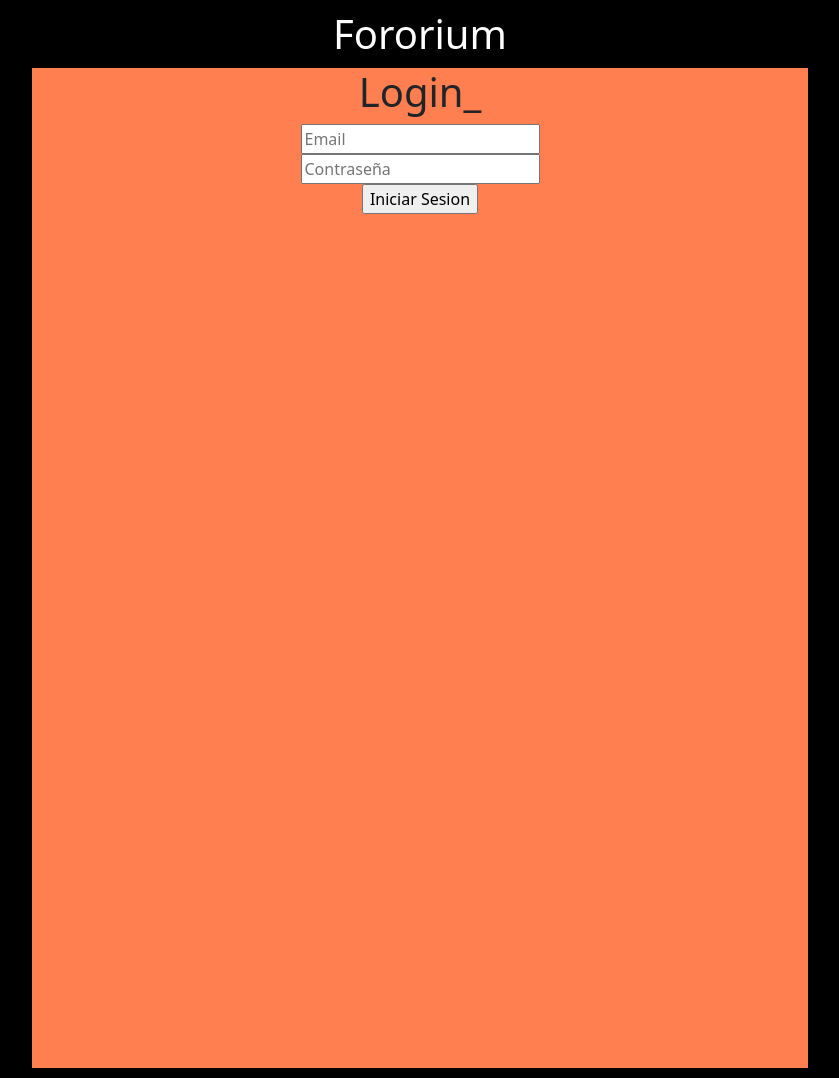
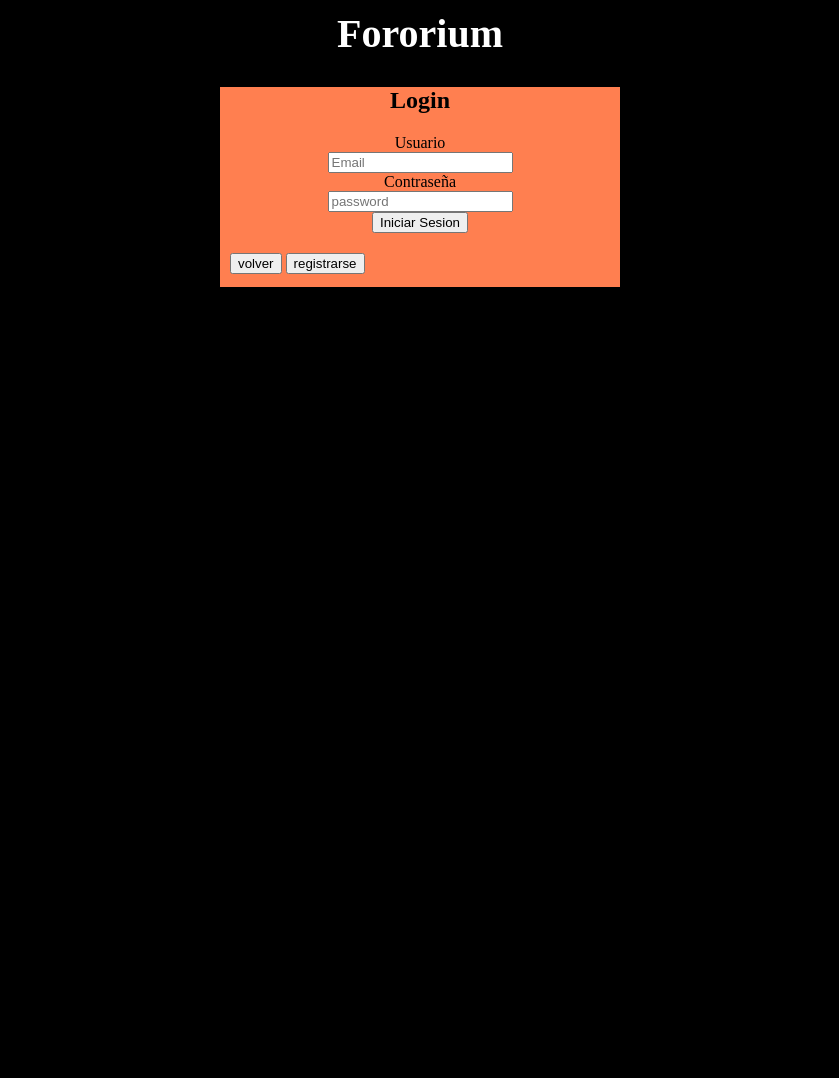
Before and after one commit to Linosolis23/Proyecto_Final, a PHP site: page /php/login.php in a window 1280 px wide. Shown: the whole page, without its empty margins (220-1059 px from the left). After the commit the page ends 287 px from the top, so only its background shows below. Run offline with PHP 8.4, Linux system fonts and the light colour scheme.

Commit message:
css login

```diff
--- a/css/login.css
+++ b/css/login.css
@@ -1,7 +1,14 @@
 
 .container {
-    margin: 10px auto;
+    margin: 0px auto;
     display: table;
-    max-width: 800px;
-    width: 100%;
+    max-width: 400px;
 }
+section{
+    height: 200px;
+}
+.navegacion{
+float: left;
+margin-top: 20px;
+margin-left: 10px;
+}
--- a/php/login.php
+++ b/php/login.php
@@ -7,7 +7,6 @@
     <title>Fororium</title>
 
     <!-- CSS only -->
-<link href="https://cdn.jsdelivr.net/npm/bootstrap@5.1.3/dist/css/bootstrap.min.css" rel="stylesheet" integrity="sha384-1BmE4kWBq78iYhFldvKuhfTAU6auU8tT94WrHftjDbrCEXSU1oBoqyl2QvZ6jIW3" crossorigin="anonymous">
 <link rel="stylesheet" href="../css/css.css">
     <link rel="stylesheet" href="../css/login.css">
 </head>
@@ -20,24 +19,23 @@
 <div class="container">
 
 <section>
-<form action="php/login.php" class="login-wrapper" method="post">
-        <h1>Login_</h1>
+<form action="php/proceso_login.php" method="post">
+        <h1>Login</h1>
 
-        <div class="input-row">
-            <span class="icon"><i class="fa fa-at"></i></span>
-            <input type="email" name="email" placeholder="Email" required/>
-        </div>
+        <div><label >Usuario</label></div>
+        <input type="email" name="email" placeholder="Email" required/>
 
-        <div class="input-row">
-            <span class="icon"><i class="fa fa-lock"></i></span>
-            <input type="password" name="con" placeholder="Contrase&ntilde;a" required/>
-        </div>
+        <div><label>Contraseña</label></div>
+        <input type="password" name="password" placeholder="password" required/>
+
         <div class="submit-row">
             <input type="submit" value="Iniciar Sesion"/>
         </div>
-
-
     </form>
+    <div class="navegacion">
+    <a href="../index.php"><input type="button" value="volver"></a>
+    <a href="registrar.php"> <input type="button" value="registrarse"></a>
+    </div>
 
 </section>
 </div>
```
Also changed, not shown: php/registrar.php (+44 -0 lines).
